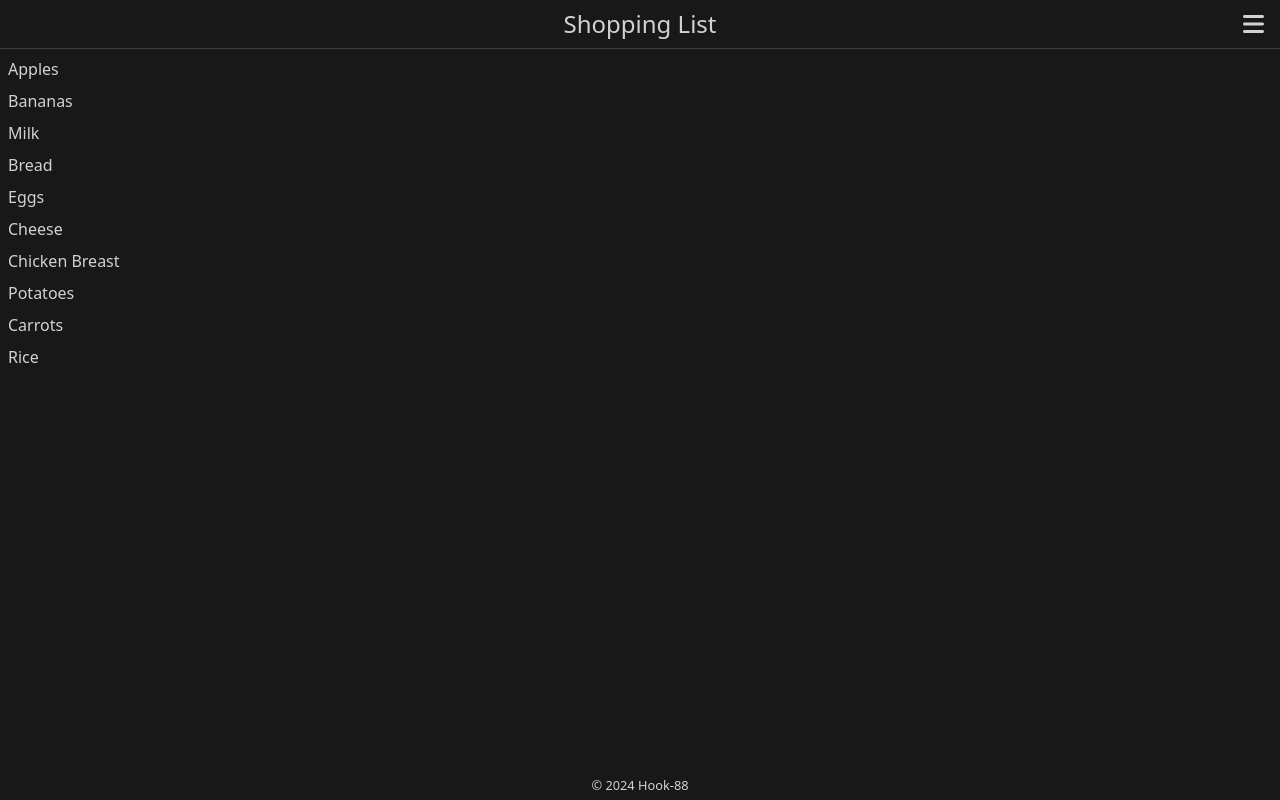
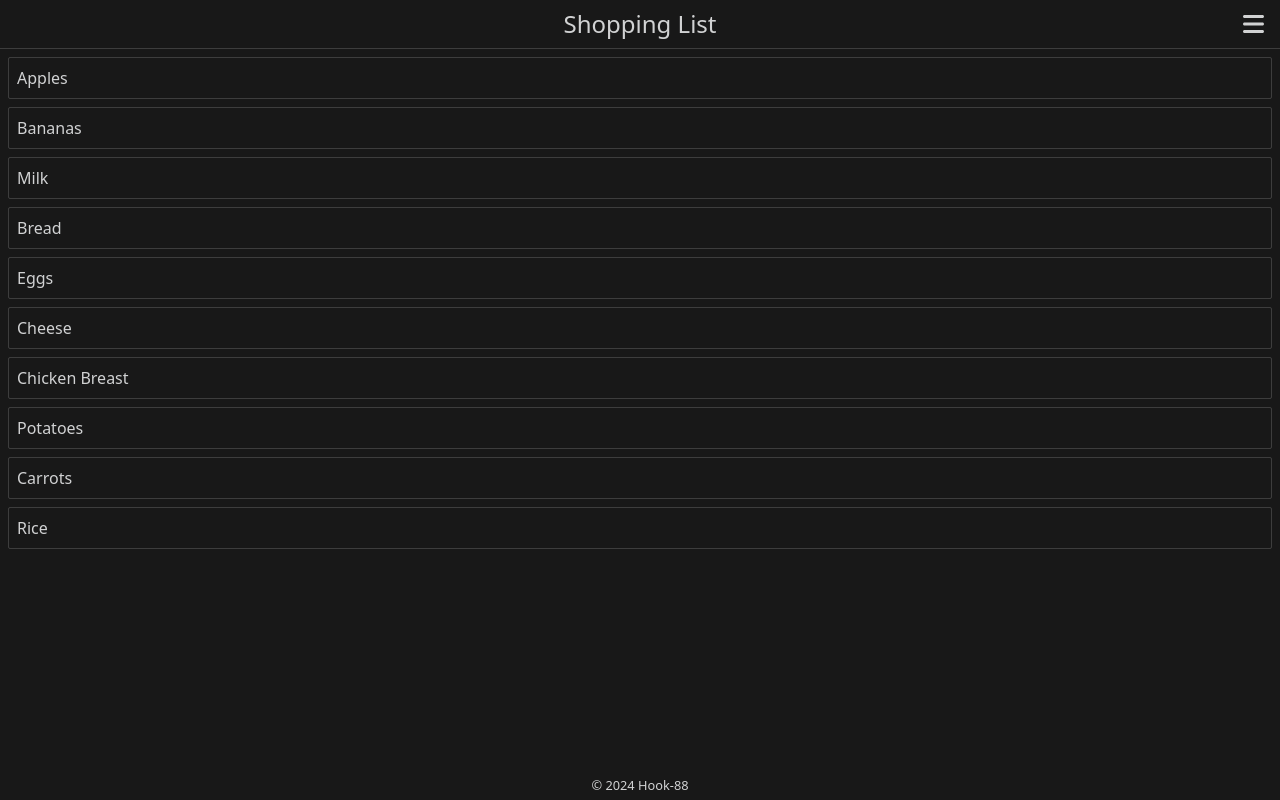
Before and after one commit to Hook-88/shopping-list, a Vue app: page / in a window 1280 px wide. Built offline with nearby package versions, Linux system fonts and the light colour scheme; the HTML template or start-up script is replaced by a standard one.

Commit message:
add basic styles and markup

```diff
--- /dev/null
+++ b/src/components/Lists/ShoppingList/ShoppingItem.vue
@@ -0,0 +1,18 @@
+<script setup lang="ts">
+interface Item {
+  name: string
+  id: string
+  quantity: number
+}
+
+interface Props {
+  item: Item
+}
+
+defineProps<Props>()
+
+</script>
+
+<template>
+  <li class="border border-[#d1d2d3]/20 p-2 rounded-sm">{{ item.name }}</li>
+</template>
--- a/src/views/HomeView.vue
+++ b/src/views/HomeView.vue
@@ -11,6 +11,7 @@ import BaseList from '@/components/Lists/BaseList.vue'
 import BaseItem from '@/components/Lists/BaseItem.vue'
 import { useShoppingList } from '@/stores/shoppingList'
 import { GROCERIES } from '@/data/data'
+import ShoppingItem from '@/components/Lists/ShoppingList/ShoppingItem.vue'
 
 const dialogStore = useDialogStore()
 const shoppingListStore = useShoppingList()
@@ -46,7 +47,7 @@ onMounted(() => {
   </header>
 
   <main class="flex-grow px-2 flex flex-col">
-    <BaseList :item-component="BaseItem" v-if="shoppingListStore.items" :list-items="shoppingListStore.items" />
+    <BaseList :item-component="ShoppingItem" v-if="shoppingListStore.items" :list-items="shoppingListStore.items" />
     <!-- <BaseButton>
       Add new item
       <FontAwesomeIcon :icon="faPlus" />
```
